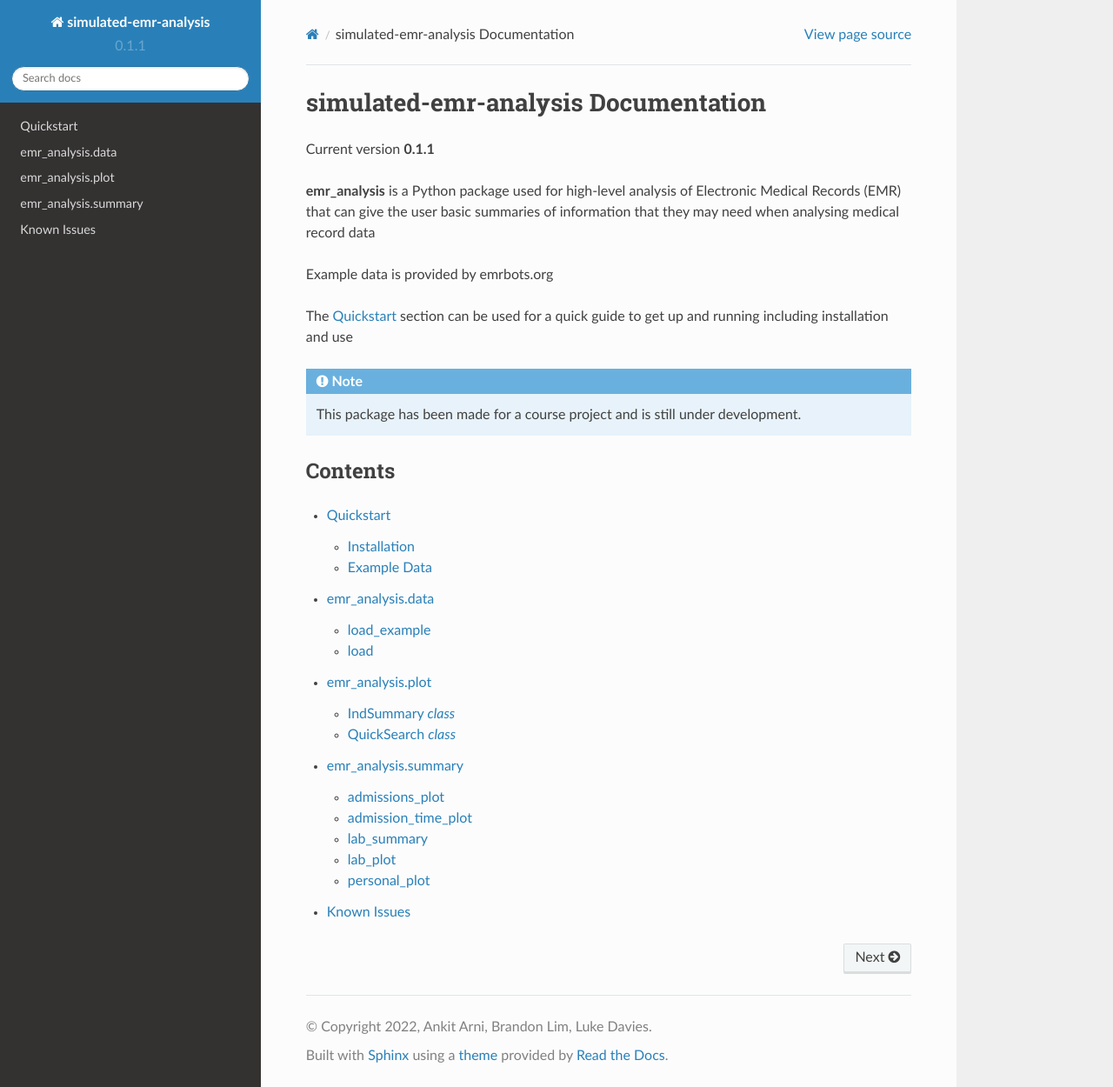
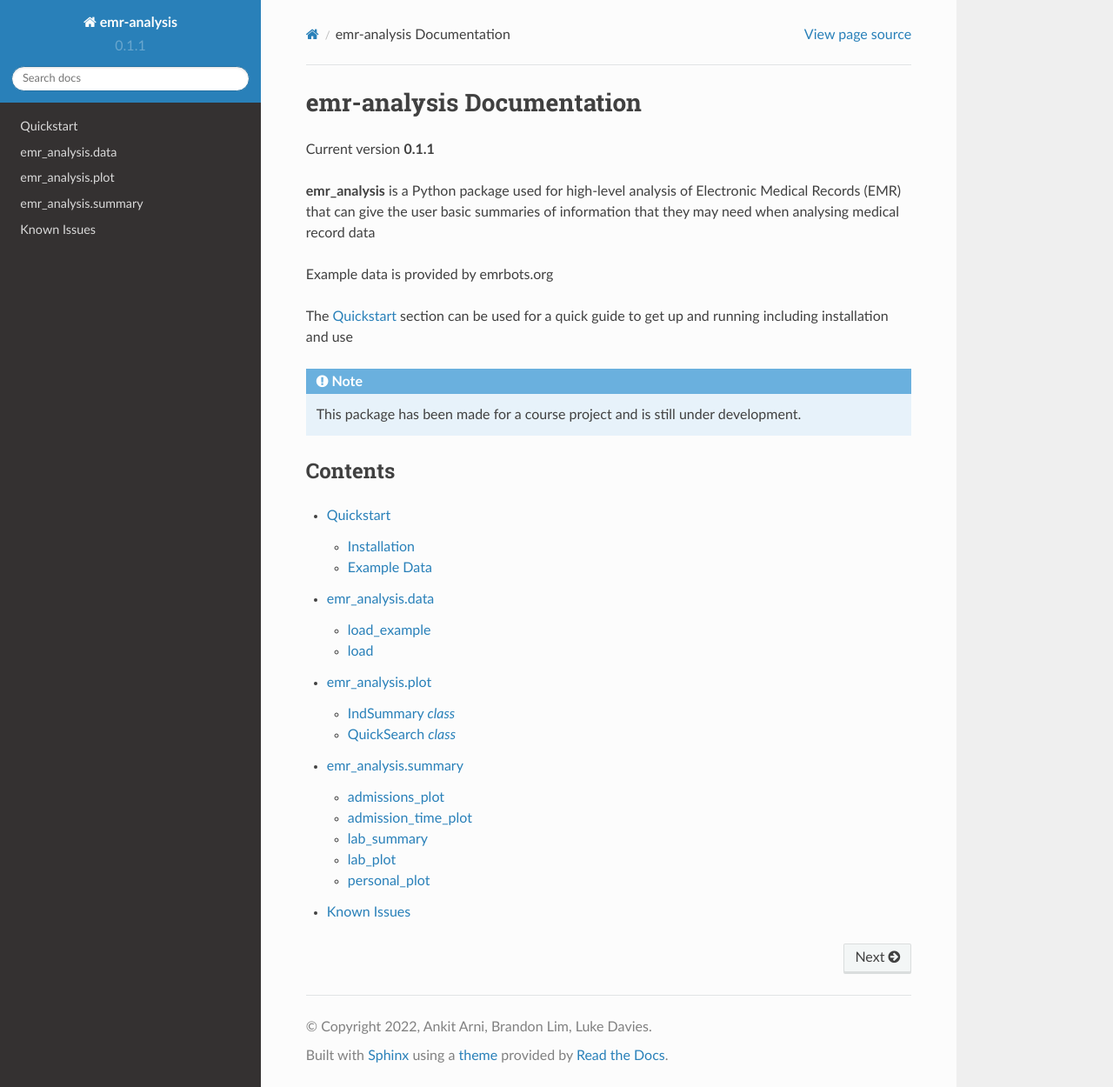
Before and after one commit to beml201/simulated-emr-analysis-docs, a Sphinx documentation site: the page built from docs/source/index.rst, in a window 1280 px wide and 1250 px high. Shown: the whole window at 87% size. Built offline with Sphinx 7.4.7 and the Read the Docs theme 2.0.0, drawn with Linux system fonts in a browser that asks for light colours.

Commit message:
Updated Name

```diff
--- a/docs/source/conf.py
+++ b/docs/source/conf.py
@@ -2,7 +2,7 @@
 
 # -- Project information
 
-project = 'simulated-emr-analysis'
+project = 'emr-analysis'
 copyright = '2022, Ankit Arni, Brandon Lim, Luke Davies'
 author = 'Ankit Arni, Brandon Lim, Luke Davies'
 
--- a/docs/source/index.rst
+++ b/docs/source/index.rst
@@ -1,4 +1,4 @@
-simulated-emr-analysis Documentation
+emr-analysis Documentation
 ====================================
 
 Current version **0.1.1**
```
